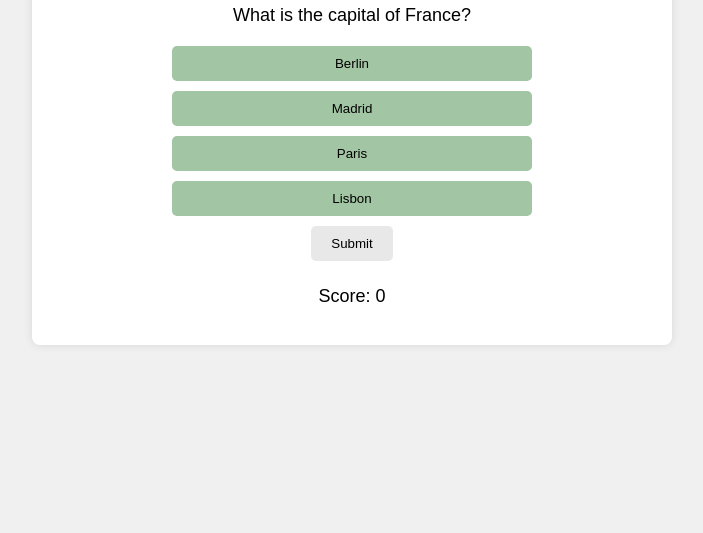
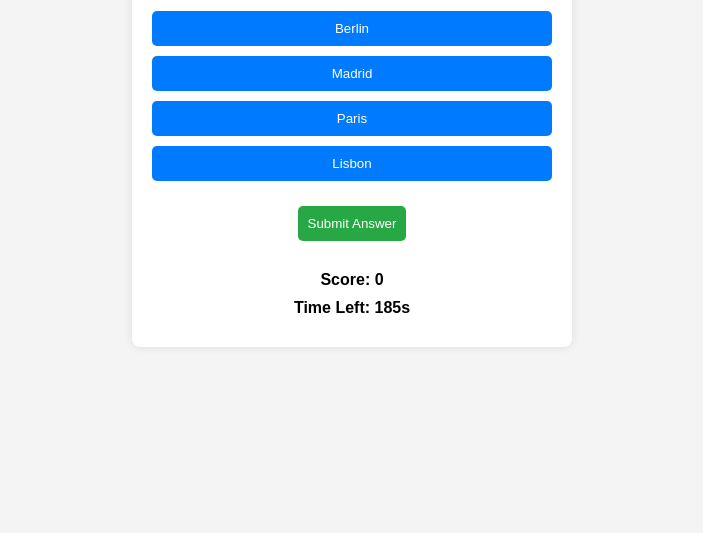
Before and after one commit to Santhoshfebi/QUIZ, a plain HTML site: page index.html in a window 1280 px wide. Shown: the part 267-800 px from the top of the page, without its empty margins (288-991 px from the left). Drawn offline with Linux system fonts and the light colour scheme.

Commit message:
added timer

```diff
--- a/index.css
+++ b/index.css
@@ -1,71 +1,68 @@
 body {
     font-family: Arial, sans-serif;
+    background-color: #f4f4f4;
     display: flex;
     justify-content: center;
     align-items: center;
     height: 100vh;
-    background-color: #f0f0f0;
     margin: 0;
 }
 
 .quiz-container {
-    background: white;
+    background-color: #fff;
+    padding: 20px;
     border-radius: 8px;
-    box-shadow: 0 0 10px rgba(0,0,0,0.1);
-    padding: 20px;
-    width: 600px;
+    box-shadow: 0 0 10px rgba(0, 0, 0, 0.1);
+    width: 400px;
     text-align: center;
-
 }
 
-h1 {
-    font-size: 24px;
+h2 {
     margin-bottom: 20px;
 }
 
-#question-text {
-    font-size: 18px;
-    margin-bottom: 15px;
+.options-container {
+    display: flex;
+    flex-direction: column;
+    margin-bottom: 20px;
 }
 
-button {
-    background-color: #a2c5a3;
-    color: white;
+.options-container button {
+    background-color: #007bff;
+    color: #fff;
     border: none;
-    padding: 10px 20px;
-    margin: 5px;
+    padding: 10px;
+    margin: 5px 0;
     cursor: pointer;
     border-radius: 5px;
+    transition: background-color 0.3s;
 }
 
-button:hover {
-    background-color: #45a049;
+.options-container button:hover {
+    background-color: #0056b3;
 }
 
-#answers-container button {
-    color: black;
-    /* display: block; */
-    width: 60%;
-    /* text-align: left; */
+#submit-btn {
+    background-color: #28a745;
+    color: #fff;
+    border: none;
     padding: 10px;
-    margin: 5px 0;
+    cursor: pointer;
+    border-radius: 5px;
+    margin-bottom: 20px;
+    transition: background-color 0.3s;
 }
 
-#feedback {
-    font-size: 16px;
+#submit-btn:hover {
+    background-color: #218838;
+}
+
+.feedback {
+    font-weight: bold;
     margin: 10px 0;
 }
 
-#score-container {
-    font-size: 18px;
-    margin-top: 20px;
+#score, #timer {
+    font-weight: bold;
+    margin: 10px 0;
 }
-
-#submit-btn{
-    color: black;
-    background: rgb(233, 232, 232);
-}
-#submit-btn:hover{
-    background: green;
-    width: 55%;
-}
--- a/index.html
+++ b/index.html
@@ -9,18 +9,14 @@
 </head>
 <body>
     <div class="quiz-container">
-        <h1>Quiz Application</h1>
-        <div id="question-container">
-            <p id="question-text">Question will appear here</p>
-            <div id="answers-container">
-                <!-- Answer buttons will be inserted here dynamically -->
-            </div>
+        <h2 id="question">Question will appear here</h2>
+        <div id="options" class="options-container">
+            <!-- Options will be dynamically generated here -->
         </div>
-        <button id="submit-btn">Submit</button>
-        <div id="feedback"></div>
-        <div id="score-container">
-            <p id="score">Score: 0</p>
-        </div>
+        <button id="submit-btn">Submit Answer</button>
+        <p id="feedback" class="feedback"></p>
+        <p id="score">Score: 0</p>
+        <p id="timer">Time Left: 190s</p>
     </div>
     <script src="script.js"></script>
 </body>
--- a/script.js
+++ b/script.js
@@ -1,79 +1,129 @@
-// Array of question objects
 const questions = [
     {
         question: "What is the capital of France?",
-        answers: ["Berlin", "Madrid", "Paris", "Lisbon"],
-        correct: "Paris"
+        options: ["Berlin", "Madrid", "Paris", "Lisbon"],
+        answer: "Paris"
+    },
+    {
+        question: "Who wrote 'To Kill a Mockingbird'?",
+        options: ["Harper Lee", "George Orwell", "Mark Twain", "Jane Austen"],
+        answer: "Harper Lee"
     },
     {
         question: "Which planet is known as the Red Planet?",
-        answers: ["Earth", "Mars", "Jupiter", "Saturn"],
-        correct: "Mars"
-    },
-    {
-        question: "Who wrote 'To Kill a Mockingbird'?",
-        answers: ["Harper Lee", "Mark Twain", "Ernest Hemingway", "Jane Austen"],
-        correct: "Harper Lee"
+        options: ["Earth", "Mars", "Jupiter", "Saturn"],
+        answer: "Mars"
     },
     {
         question: "What is the largest ocean on Earth?",
-        answers: ["Atlantic Ocean", "Indian Ocean", "Arctic Ocean", "Pacific Ocean"],
-        correct: "Pacific Ocean"
+        options: ["Atlantic Ocean", "Indian Ocean", "Pacific Ocean", "Arctic Ocean"],
+        answer: "Pacific Ocean"
     },
     {
-        question: "What is the hardest natural substance on Earth?",
-        answers: ["Gold", "Iron", "Diamond", "Platinum"],
-        correct: "Diamond"
+        question: "What is the square root of 64?",
+        options: ["6", "7", "8", "9"],
+        answer: "8"
     }
 ];
 
-let currentQuestionIndex = 0;
-let score = 0;
+let currentQuestionIndex = 0;  //question count
+let score = 0;    // score count
+let timeLeft = 190;  // for changing the timer count
+let timerInterval;
 
-// Elements
-const questionText = document.getElementById('question-text');
-const answersContainer = document.getElementById('answers-container');
-const submitBtn = document.getElementById('submit-btn');
-const feedback = document.getElementById('feedback');
-const scoreDisplay = document.getElementById('score');
+const questionElement = document.getElementById('question');
+const optionsContainer = document.getElementById('options');
+const submitButton = document.getElementById('submit-btn');
+const feedbackElement = document.getElementById('feedback');
+const scoreElement = document.getElementById('score');
+const timerElement = document.getElementById('timer');
 
-// Load question
-function loadQuestion() {
+function startQuiz() {
+    displayQuestion();
+    startTimer();
+}
+
+function displayQuestion() {
+    // Clear previous options
+    optionsContainer.innerHTML = '';
+    feedbackElement.textContent = '';
+
+    // Display current question
     const currentQuestion = questions[currentQuestionIndex];
-    questionText.textContent = currentQuestion.question;
+    questionElement.textContent = currentQuestion.question;
 
-    answersContainer.innerHTML = '';
-    currentQuestion.answers.forEach(answer => {
+    // Display options
+    currentQuestion.options.forEach(option => {
         const button = document.createElement('button');
-        button.textContent = answer;
-        button.addEventListener('click', () => selectAnswer(answer));
-        answersContainer.appendChild(button);
+        button.textContent = option;
+        button.classList.add('option-btn');
+        button.addEventListener('click', () => selectOption(option));
+        optionsContainer.appendChild(button);
     });
 }
 
-// Handle answer selection
-function selectAnswer(selectedAnswer) {
-    const correctAnswer = questions[currentQuestionIndex].correct;
-    if (selectedAnswer === correctAnswer) {
-        feedback.textContent = 'Correct!';
-        score++;
-    } else {
-        feedback.textContent = 'Incorrect!';
-    }
-    scoreDisplay.textContent = `Score: ${score}`;
+let selectedOption = null;
+
+function selectOption(option) {
+    selectedOption = option;
+    const buttons = document.querySelectorAll('.option-btn');
+    buttons.forEach(btn => {
+        btn.style.backgroundColor = btn.textContent === option ? '#007bff' : '#6c757d';
+    });
 }
 
-// Handle submit
-function handleSubmit() {
-    currentQuestionIndex++;
-    if (currentQuestionIndex < questions.length) {
-        loadQuestion();
+submitButton.addEventListener('click', submitAnswer);
+
+function submitAnswer() {
+    if (!selectedOption) {
+        feedbackElement.textContent = "Please select an answer!";
+        feedbackElement.style.color = 'red';
+        return;
+    }
+
+    const correctAnswer = questions[currentQuestionIndex].answer;
+    if (selectedOption === correctAnswer) {
+        score++;
+        feedbackElement.textContent = "Correct!";
+        feedbackElement.style.color = 'green';
     } else {
-        feedback.textContent = 'Quiz completed!';
-        submitBtn.disabled = true;
+        feedbackElement.textContent = `Incorrect!
+        core`;
+        feedbackElement.style.color = 'red';
     }
+
+    scoreElement.textContent = `Score: ${score}`;
+
+    // Move to the next question after a short delay
+    setTimeout(() => {
+        currentQuestionIndex++;
+        if (currentQuestionIndex < questions.length) {
+            selectedOption = null;
+            displayQuestion();
+        } else {
+            endQuiz();
+        }
+    }, 1000);
 }
 
-// Initialize
-loadQuestion();
-submitBtn.addEventListener('click', handleSubmit);
+function startTimer() {
+    timerInterval = setInterval(() => {
+        timeLeft--;
+        timerElement.textContent = `Time Left: ${timeLeft}s`;
+        if (timeLeft === 0) {
+            endQuiz();
+        }
+    }, 1000);
+}
+
+function endQuiz() {
+    clearInterval(timerInterval);
+    questionElement.textContent = "Quiz Over!";
+    optionsContainer.innerHTML = '';
+    submitButton.style.display = 'none';
+    feedbackElement.textContent = `Final Score: ${score}/${questions.length}`;
+    feedbackElement.style.color = 'blue';
+}
+
+// Start the quiz when the page loads
+window.onload = startQuiz;
```
